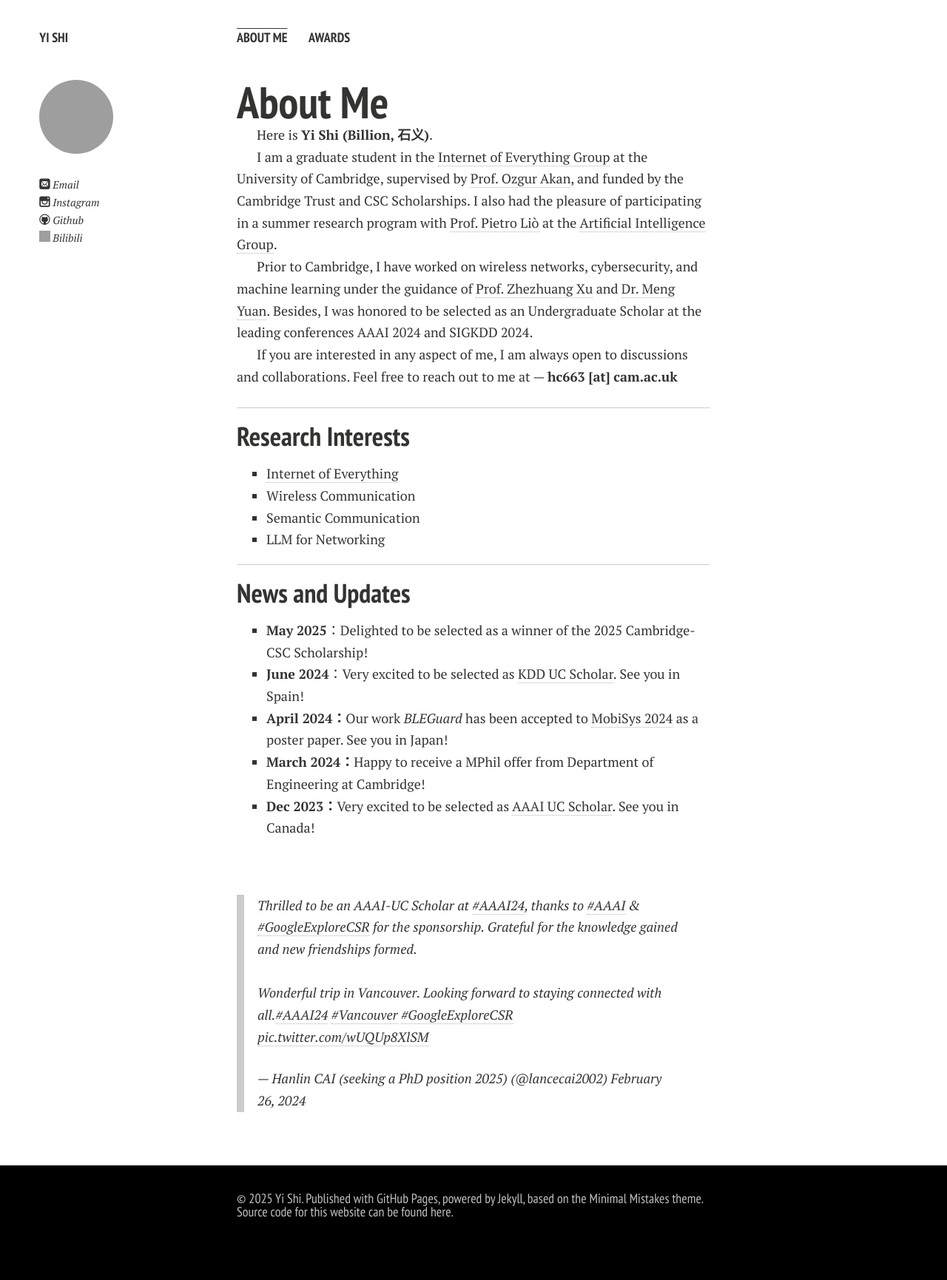
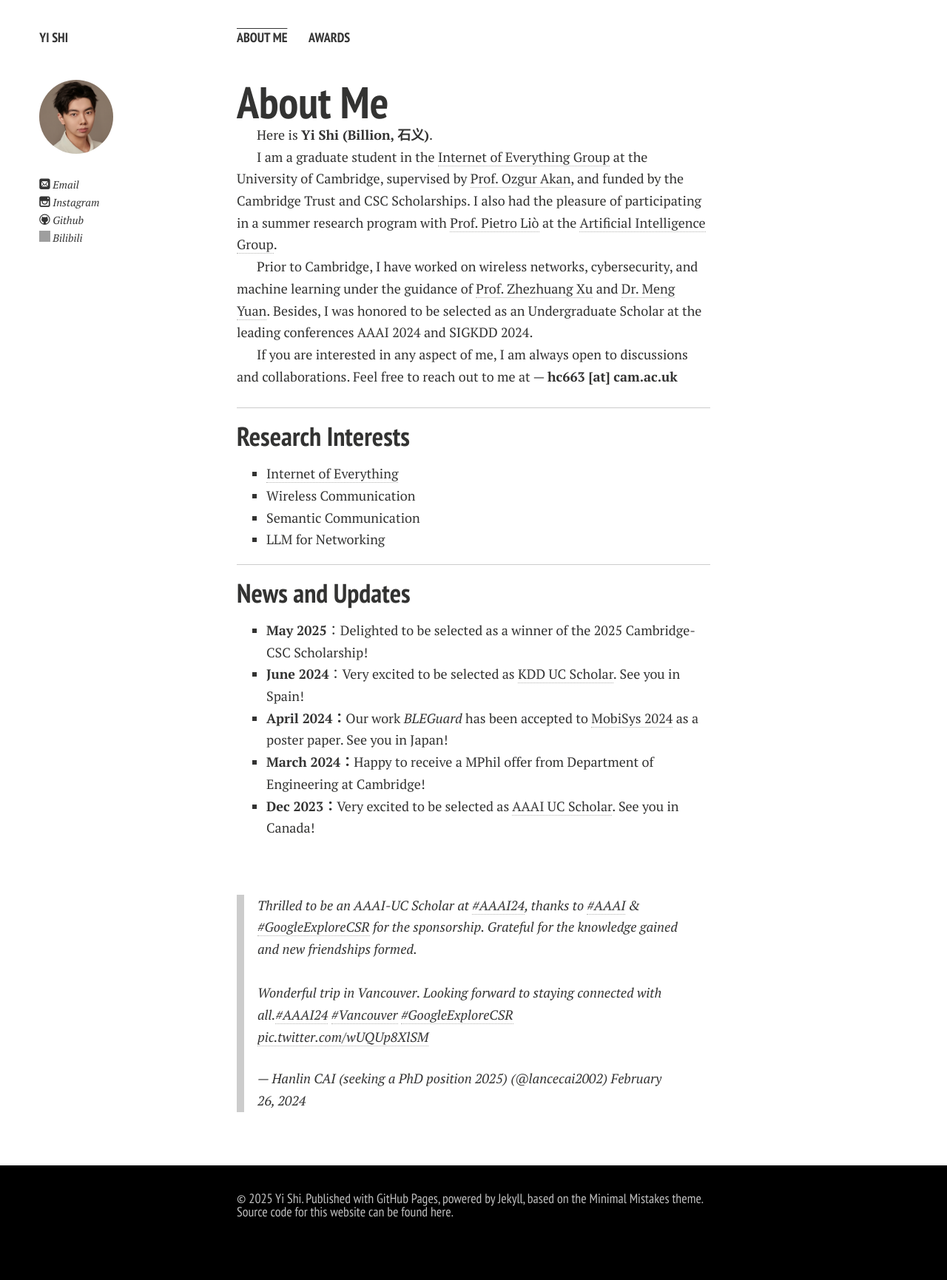
Before and after one commit to shiyi099/Billion.github.io, a Jekyll site: the page built from index.md, in a window 1280 px wide. Shown: the whole page at 74% size. Built offline with Jekyll 4.4.1, drawn with Linux system fonts in a browser that asks for light colours; nearby versions of some CDN libraries; comment, search, counter and statistics services are not loaded; a style sheet for code colours, icons or effects is not loaded; our own code applies the rules of GitHub Pages for plain Markdown files; grey boxes are pictures that could not be loaded.

Commit message:
Update _config.yml

```diff
--- a/_config.yml
+++ b/_config.yml
@@ -14,7 +14,7 @@ url: https://github.com/shiyi099/Billion.github.io/tree/main/
 # --------------------------------------------------
 owner:
   name: Yi Shi
-  avatar: avatar.png
+  avatar: avatar.ico
   # bio: Dream big, stay positive, work hard, and enjoy the journey.
   email: shiyi@mail.ccom.edu.cn
  # cv: https://caihanlin.com/file/CV-HanlinCAI.pdf
```
